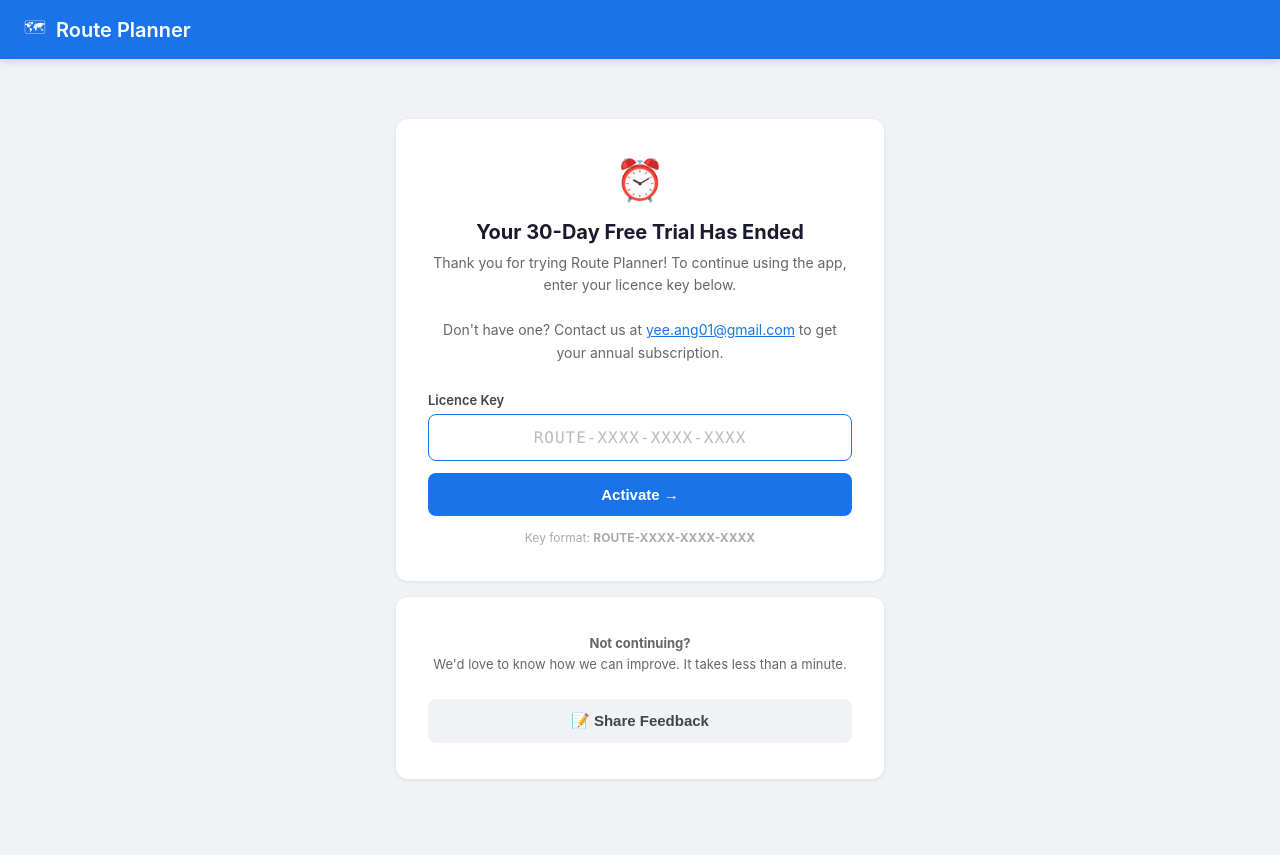
After one commit to redraskalcodes/route-planner, a Flask app: template templates/trial_expired.html in a window 1280 px wide. The commit adds this page. Run offline with Flask 3, Linux system fonts and the light colour scheme; the template is opened without the code that fills it, so the values that code supplies are empty.

Commit message:
Add 30-day free trial, feedback form on expiry, fix address region detection

```diff
--- a/app.py
+++ b/app.py
@@ -51,8 +51,12 @@
 TOKEN_PATH       = DATA_DIR / "token.pickle"
 EULA_ACCEPTED    = DATA_DIR / "eula_accepted.txt"
 LICENSE_PATH     = DATA_DIR / "license.txt"
+INSTALL_DATE_PATH = DATA_DIR / "install_date.txt"
 RESOURCE_DIR     = get_resource_dir()
 EULA_TEXT_PATH   = RESOURCE_DIR / "EULA.txt"
+
+TRIAL_DAYS = 30
+FEEDBACK_FORM_URL = "https://docs.google.com/forms/d/e/1FAIpQLSfaekAeWkPcVfDnAmdGRRvO30dJzQF6Tr4Ex5P5ycpmC7XhCw/viewform"
 
 # Auto-copy bundled credentials.json to user data dir on first run
 _bundled_creds = RESOURCE_DIR / "credentials.json"
@@ -87,12 +91,30 @@
     h = hashlib.sha256((SALT + normalized).encode()).hexdigest()
     return h in VALID_KEY_HASHES
 
+def get_trial_info() -> dict:
+    """Returns dict with trial status: days_remaining, expired, in_trial."""
+    if not INSTALL_DATE_PATH.exists():
+        return {"in_trial": True, "days_remaining": TRIAL_DAYS, "expired": False}
+    try:
+        install_date = date.fromisoformat(INSTALL_DATE_PATH.read_text().strip())
+    except Exception:
+        return {"in_trial": True, "days_remaining": TRIAL_DAYS, "expired": False}
+    elapsed = (date.today() - install_date).days
+    days_remaining = max(0, TRIAL_DAYS - elapsed)
+    return {
+        "in_trial": days_remaining > 0,
+        "days_remaining": days_remaining,
+        "expired": days_remaining == 0,
+    }
+
 def guard():
-    """Returns a redirect if EULA or license not yet done, else None."""
+    """Returns a redirect if EULA not done, or trial expired without license, else None."""
     if not eula_accepted():
         return redirect(url_for("eula"))
     if not license_activated():
-        return redirect(url_for("license"))
+        trial = get_trial_info()
+        if trial["expired"]:
+            return redirect(url_for("trial_expired"))
     return None
 
 
@@ -108,6 +130,8 @@
 @app.route("/eula/accept", methods=["POST"])
 def eula_accept():
     EULA_ACCEPTED.write_text(fmt_date(date.today()))
+    if not INSTALL_DATE_PATH.exists():
+        INSTALL_DATE_PATH.write_text(date.today().isoformat())
     return "", 204
 
 
@@ -134,6 +158,34 @@
     return render_template("license.html", error=error, submitted_key=submitted_key)
 
 
+# ── Trial expired ─────────────────────────────────────────────────────────────
+
+@app.route("/trial-expired", methods=["GET", "POST"])
+def trial_expired():
+    if not eula_accepted():
+        return redirect(url_for("eula"))
+    if license_activated():
+        return redirect(url_for("index"))
+    trial = get_trial_info()
+    if not trial["expired"]:
+        return redirect(url_for("index"))
+
+    error = None
+    submitted_key = ""
+    if request.method == "POST":
+        submitted_key = request.form.get("license_key", "").strip()
+        if validate_key(submitted_key):
+            LICENSE_PATH.write_text(submitted_key.upper())
+            return redirect(url_for("index"))
+        else:
+            error = "Invalid licence key. Please check and try again."
+
+    return render_template("trial_expired.html",
+                           error=error,
+                           submitted_key=submitted_key,
+                           feedback_url=FEEDBACK_FORM_URL)
+
+
 # ── Main routes ───────────────────────────────────────────────────────────────
 
 @app.route("/")
@@ -143,9 +195,11 @@
     cfg = load_config()
     if not cfg or not CREDENTIALS_PATH.exists():
         return redirect(url_for("setup"))
+    trial = get_trial_info() if not license_activated() else None
     return render_template("index.html",
                            today=date.today().strftime("%Y-%m-%d"),
-                           config=cfg)
+                           config=cfg,
+                           trial=trial)
 
 
 @app.route("/setup", methods=["GET", "POST"])
--- /dev/null
+++ b/templates/trial_expired.html
@@ -0,0 +1,160 @@
+<!DOCTYPE html>
+<html lang="en">
+<head>
+    <meta charset="UTF-8">
+    <meta name="viewport" content="width=device-width, initial-scale=1.0">
+    <title>Trial Ended — Route Planner</title>
+    <style>
+        * { box-sizing: border-box; margin: 0; padding: 0; }
+        body {
+            font-family: -apple-system, BlinkMacSystemFont, 'Segoe UI', Roboto, sans-serif;
+            background: #f0f2f5;
+            min-height: 100vh;
+            display: flex;
+            flex-direction: column;
+            color: #1a1a2e;
+        }
+        .header {
+            background: #1a73e8;
+            color: white;
+            padding: 16px 24px;
+            display: flex;
+            align-items: center;
+            gap: 10px;
+            box-shadow: 0 2px 8px rgba(0,0,0,0.15);
+        }
+        .header h1 { font-size: 20px; font-weight: 600; }
+
+        .container { max-width: 520px; margin: 60px auto; padding: 0 16px; width: 100%; }
+
+        .card {
+            background: white;
+            border-radius: 12px;
+            padding: 36px 32px;
+            box-shadow: 0 1px 4px rgba(0,0,0,0.08);
+            margin-bottom: 16px;
+        }
+
+        .icon { font-size: 40px; margin-bottom: 16px; text-align: center; }
+        h2 { font-size: 20px; font-weight: 700; margin-bottom: 8px; text-align: center; }
+        .subtitle { font-size: 14px; color: #666; margin-bottom: 28px; line-height: 1.6; text-align: center; }
+
+        .divider {
+            border: none;
+            border-top: 1px solid #eee;
+            margin: 24px 0;
+        }
+
+        label { display: block; font-size: 13px; font-weight: 600; color: #444; margin-bottom: 6px; }
+
+        input[type="text"] {
+            width: 100%;
+            padding: 13px 16px;
+            border: 1.5px solid #ddd;
+            border-radius: 8px;
+            font-size: 16px;
+            letter-spacing: 2px;
+            text-align: center;
+            text-transform: uppercase;
+            color: #1a1a2e;
+            outline: none;
+            transition: border-color 0.2s;
+            font-family: 'SF Mono', 'Consolas', monospace;
+            margin-bottom: 12px;
+        }
+        input[type="text"]:focus { border-color: #1a73e8; }
+        input[type="text"]::placeholder { letter-spacing: 1px; color: #bbb; text-transform: none; font-family: inherit; }
+
+        .btn {
+            width: 100%;
+            border: none;
+            padding: 13px;
+            border-radius: 8px;
+            font-size: 15px;
+            font-weight: 600;
+            cursor: pointer;
+            transition: background 0.2s;
+        }
+        .btn-primary { background: #1a73e8; color: white; }
+        .btn-primary:hover { background: #1557b0; }
+        .btn-feedback { background: #f0f2f5; color: #444; margin-top: 10px; }
+        .btn-feedback:hover { background: #e2e5ea; }
+
+        .error-box {
+            background: #fef2f2;
+            border: 1px solid #fca5a5;
+            border-radius: 8px;
+            padding: 10px 14px;
+            color: #dc2626;
+            font-size: 13px;
+            margin-bottom: 12px;
+            display: {% if error %}block{% else %}none{% endif %};
+        }
+
+        .hint { font-size: 12px; color: #aaa; margin-top: 14px; text-align: center; }
+        .hint a { color: #1a73e8; text-decoration: none; }
+
+        .feedback-section { text-align: center; }
+        .feedback-section p { font-size: 13px; color: #666; margin-bottom: 14px; line-height: 1.6; }
+    </style>
+</head>
+<body>
+
+<div class="header">
+    <span>🗺</span>
+    <h1>Route Planner</h1>
+</div>
+
+<div class="container">
+
+    <div class="card">
+        <div class="icon">⏰</div>
+        <h2>Your 30-Day Free Trial Has Ended</h2>
+        <p class="subtitle">
+            Thank you for trying Route Planner! To continue using the app,
+            enter your licence key below.<br><br>
+            Don't have one? Contact us at
+            <a href="mailto:yee.ang01@gmail.com" style="color:#1a73e8;">yee.ang01@gmail.com</a>
+            to get your annual subscription.
+        </p>
+
+        <label>Licence Key</label>
+        <form method="POST">
+            <div class="error-box" id="errorBox">{% if error %}{{ error }}{% endif %}</div>
+            <input type="text" name="license_key" id="keyInput"
+                   placeholder="ROUTE-XXXX-XXXX-XXXX"
+                   value="{{ submitted_key or '' }}"
+                   autocomplete="off" spellcheck="false"
+                   autofocus>
+            <button type="submit" class="btn btn-primary">Activate →</button>
+        </form>
+
+        <div class="hint">Key format: <strong>ROUTE-XXXX-XXXX-XXXX</strong></div>
+    </div>
+
+    <div class="card feedback-section">
+        <p>
+            <strong>Not continuing?</strong><br>
+            We'd love to know how we can improve. It takes less than a minute.
+        </p>
+        <a href="{{ feedback_url }}" target="_blank">
+            <button class="btn btn-feedback">📝 Share Feedback</button>
+        </a>
+    </div>
+
+</div>
+
+<script>
+const inp = document.getElementById('keyInput');
+inp.addEventListener('input', function() {
+    let v = this.value.toUpperCase().replace(/[^A-Z0-9]/g, '');
+    if (v.startsWith('ROUTE')) v = v.slice(5);
+    let parts = [];
+    if (v.length > 0) parts.push(v.slice(0, 4));
+    if (v.length > 4) parts.push(v.slice(4, 8));
+    if (v.length > 8) parts.push(v.slice(8, 12));
+    this.value = parts.length ? 'ROUTE-' + parts.join('-') : '';
+});
+</script>
+</body>
+</html>
```
Also changed, not shown: templates/index.html (+12 -0 lines).
